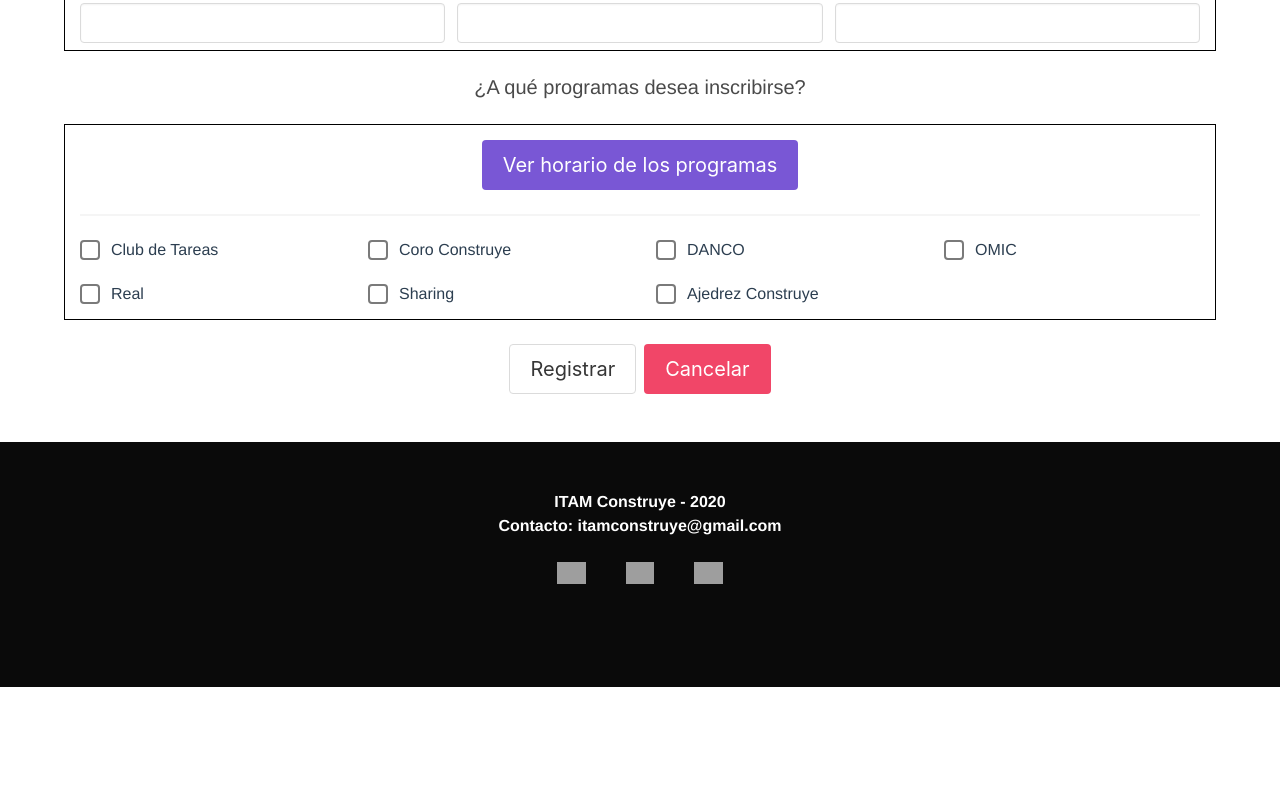
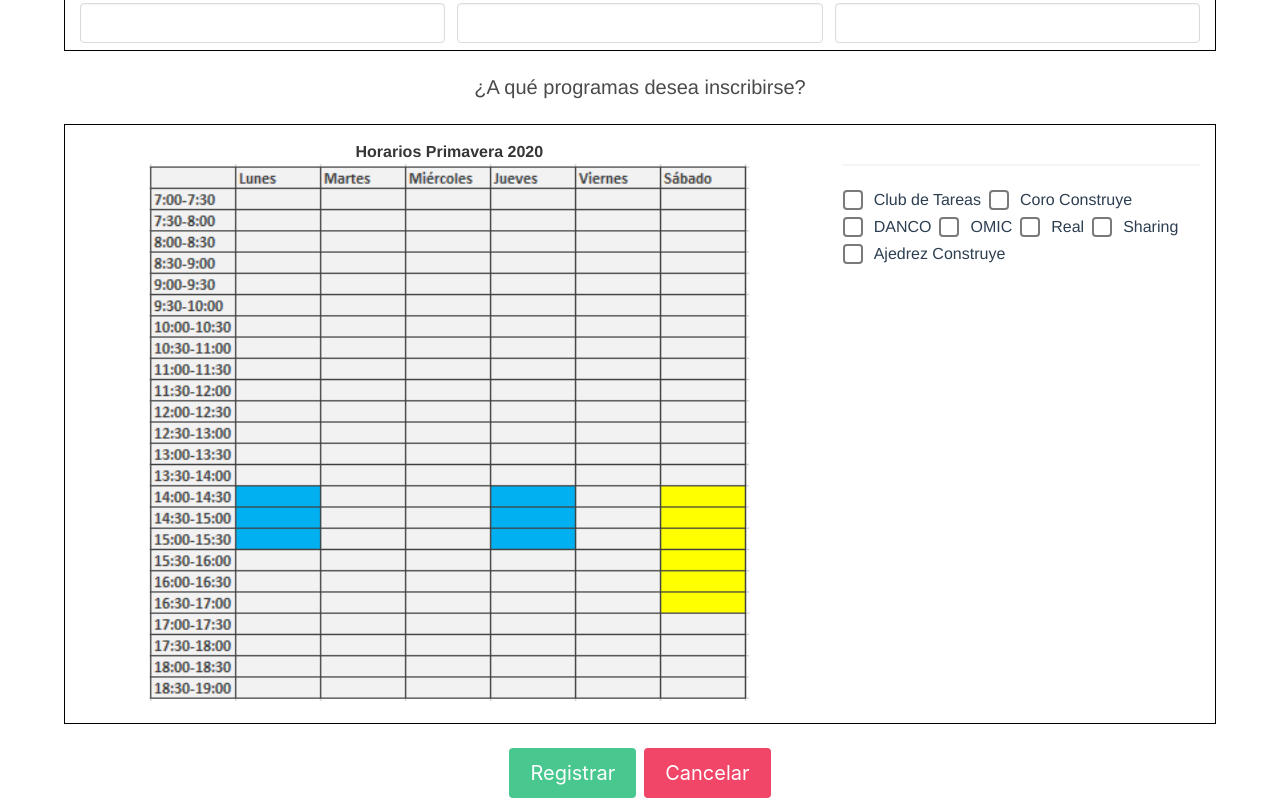
Before and after one commit to SanchezPepe/itamconstruye, a Vue app: page /form in a window 1280 px wide. Shown: the part 1200-2000 px from the top of the page. Before the commit the page ends 1887 px from the top, so only its background shows below. Built offline with nearby package versions, Linux system fonts and the light colour scheme; grey boxes are pictures that could not be loaded; what vuefire would draw is missing.

Commit message:
activities block redisigned

```diff
--- a/src/views/Form.vue
+++ b/src/views/Form.vue
@@ -69,8 +69,8 @@
                 </b-field>
                 <b-field label="Sabe leer?" expanded>
                     <div class="block">
-                    <strong style="color: red" v-if="missingReading">Seleccionar una opción</strong>
-                    <br v-if="missingReading">
+                        <strong style="color: red" v-if="missingReading">Seleccionar una opción</strong>
+                        <br v-if="missingReading">
                         <b-radio v-model="reads" native-value="true">
                             Sí
                         </b-radio>
@@ -109,7 +109,7 @@
                     <b-input type="email" v-model="email" validation-message="Introduce un correo válido"></b-input>
                 </b-field>
                 <b-field label="Volver a escribir correo" expanded :type="{ 'is-danger': emailValError }"
-                    :message="{ 'El campo no puede estar vacío': emailValError}">
+                    :message="{ 'Los correos no coinciden': emailValError}">
                     <b-input type="email" v-model="validateEmail"></b-input>
                 </b-field>
             </b-field>
@@ -119,36 +119,47 @@
         <br>
         <h2 class="subtitle">¿A qué programas desea inscribirse?</h2>
         <section class="container info">
-            <button class="button is-medium is-primary" @click="alert">
-                Ver horario de los programas
-            </button>
-            <hr>
             <div>
-                <strong style="color: red;" v-if="missingAct">Seleccionar al menos una actividad</strong>
-                <br v-if="missingAct">
-                <section class="columns">
-                    <b-checkbox class="column" v-model="cbxHmw" false-value="no" true-value="Tareas">Club de Tareas
-                    </b-checkbox>
-                    <b-checkbox class="column" v-model="cbxChorus" false-value="no" true-value="Coro">Coro Construye
-                    </b-checkbox>
-                    <b-checkbox class="column" v-model="cbxDance" false-value="no" true-value="DANCO">DANCO</b-checkbox>
-                    <b-checkbox class="column" v-model="cbxOMIC" false-value="no" true-value="OMIC">OMIC</b-checkbox>
-                </section>
-                <section class="columns">
-                    <b-checkbox class="column" v-model="cbxReal" false-value="no" true-value="Real">Real</b-checkbox>
-                    <b-checkbox class="column" v-model="cbxSharing" false-value="no" true-value="Sharing">Sharing
-                    </b-checkbox>
-                    <b-checkbox class="column" v-model="cbxChess" false-value="no" true-value="Ajedrez">Ajedrez Construye
-                    </b-checkbox>
-                    <div class="column"></div>
-                </section>
+                <div class="columns">
+                    <div class="column is-two-thirds">
+                        <strong>Horarios Primavera 2020</strong>
+                        <img src="../assets/horarioDummy.png" alt="Horario de actividades">
+                    </div>
+                    <section class="column">
+                        <strong style="color: red;" v-if="missingAct">Seleccionar al menos una actividad</strong>
+                        <hr>
+                        <div class="has-text-justified" style="">
+                            <b-checkbox v-model="cbxHmw" false-value="no" true-value="Tareas">
+                                Club de Tareas
+                            </b-checkbox>
+                            <b-checkbox v-model="cbxChorus" false-value="no" true-value="Coro">
+                                Coro Construye
+                            </b-checkbox>
+                            <b-checkbox v-model="cbxDance" false-value="no" true-value="DANCO">
+                                DANCO
+                            </b-checkbox>
+                            <b-checkbox v-model="cbxOMIC" false-value="no" true-value="OMIC">
+                                OMIC
+                            </b-checkbox>
+                            <b-checkbox v-model="cbxReal" false-value="no" true-value="Real">
+                                Real
+                            </b-checkbox>
+                            <b-checkbox v-model="cbxSharing" false-value="no" true-value="Sharing">
+                                Sharing
+                            </b-checkbox>
+                            <b-checkbox v-model="cbxChess" false-value="no" true-value="Ajedrez">
+                                Ajedrez Construye
+                            </b-checkbox>
+                        </div>
+                    </section>
+                </div>
             </div>
 
         </section>
         <br>
         <!-- Botones para confirmar o cancelar -->
         <div class="buttons container is-centered">
-            <b-button type="submit" size="is-medium" v-on:click="register(beenOnIC, studentName, studentFLN, studentMLN, birthDate, medicalInfo, grade, reads, tutorName, tutorFLN,
+            <b-button type="is-success" size="is-medium" v-on:click="register(beenOnIC, studentName, studentFLN, studentMLN, birthDate, medicalInfo, grade, reads, tutorName, tutorFLN,
                 tutorMLN, phone, email)">Registrar</b-button>
             <b-button type="is-danger" size="is-medium" v-on:click="validate()">Cancelar</b-button>
         </div>
@@ -234,11 +245,13 @@
                 this.tutorMLNError = (this.tutorMLN === null || this.tutorMLN === '') ? true : false;
                 this.phoneError = (this.phone === null || this.phone === '') ? true : false;
                 this.emailError = (this.email === null || this.email === '') ? true : false;
-                this.emailValError = (this.validateEmail === null || this.validateEmail === '') ? true : false;
+                this.emailValError = (this.validateEmail !== this.email) ? true : false;
                 this.missingBIC = (this.beenOnIC === null) ? true : false;
                 this.missingReading = (this.reads === null) ? true : false
 
-                let checks = [this.cbxHmw, this.cbxChorus, this.cbxDance, this.cbxOMIC, this.cbxReal, this.cbxSharing, this.cbxChess];
+                let checks = [this.cbxHmw, this.cbxChorus, this.cbxDance, this.cbxOMIC, this.cbxReal, this.cbxSharing,
+                    this.cbxChess
+                ];
                 let activities = checks.filter(check => (check !== null && check !== 'no'));
                 console.log(activities);
                 this.missingAct = (activities.length === 0);
@@ -266,13 +279,6 @@
                         email,
                         createdAt
                     })
-            },
-            alert() {
-                this.$buefy.dialog.alert({
-                    title: 'Horario de Programas Privamera 2020',
-                    message: '<img src="http://localhost:8080/img/horarioDummy.f8feae03.png" alt="Horario de prueba">',
-                    confirmText: 'Ok'
-                })
             }
         }
     }
```
